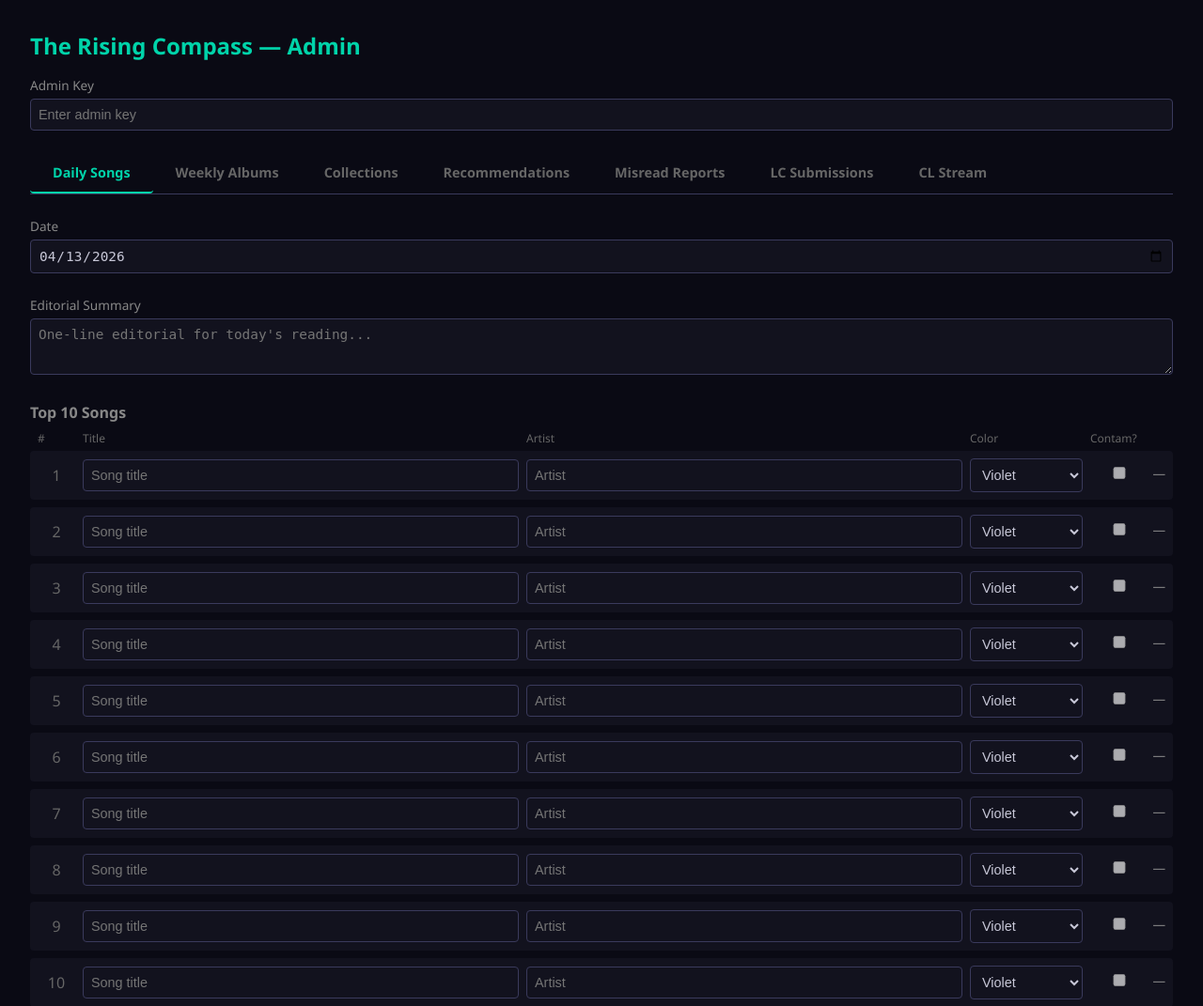
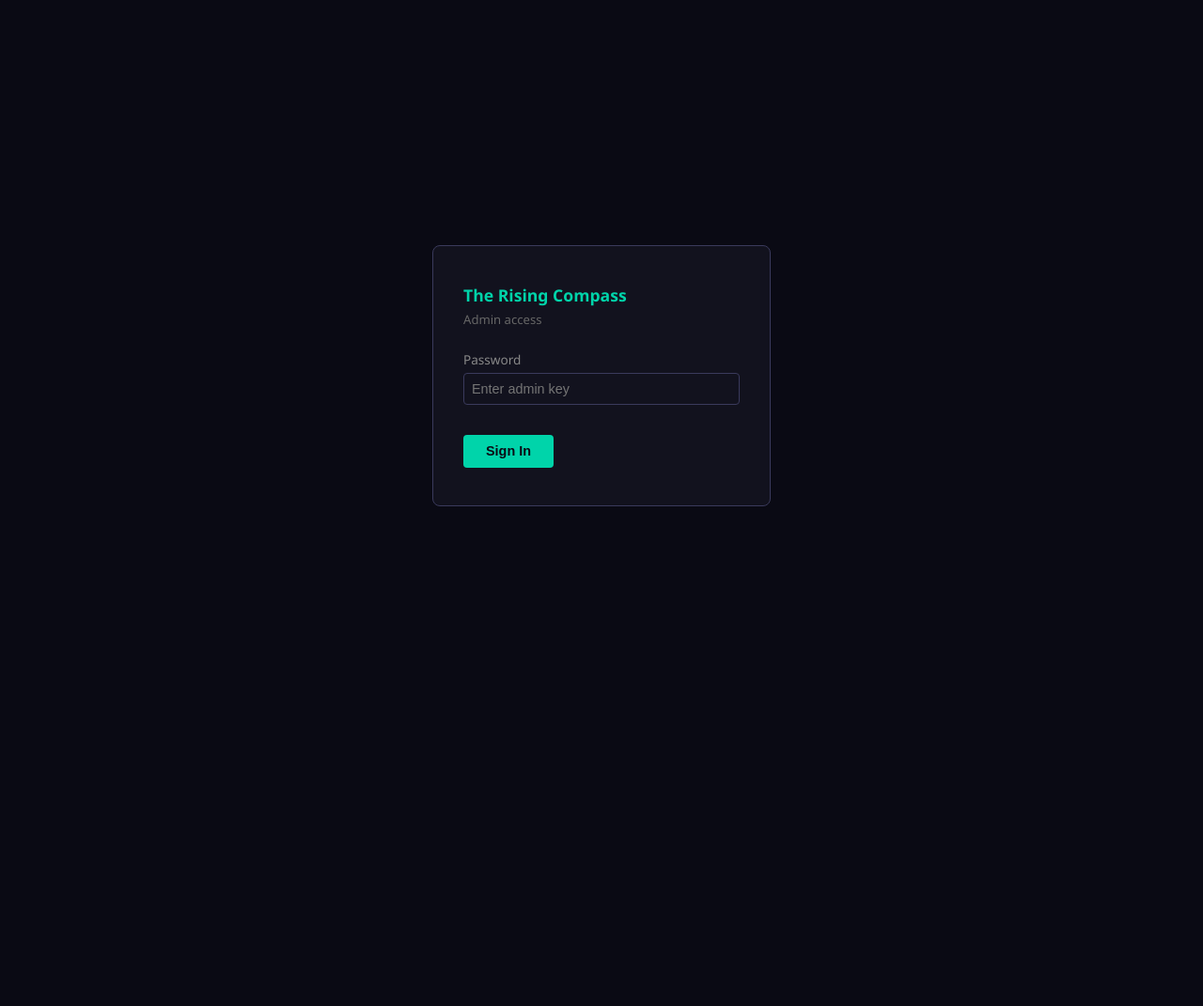
Before and after one commit to chadworksweb/risingcompass, a Python web app: template backend/app/templates/admin.html in a window 1280 px wide. Shown: the top 1071 px of the page at 94% size. After the commit the page ends 539 px from the top, so only its background shows below. Run offline with Jinja, Linux system fonts and the light colour scheme; the template is opened without the code that fills it, so the values that code supplies are empty.

Commit message:
Add login screen to admin panel — remove inline key field
Key stored in localStorage after first login. Hidden input keeps
all existing JS working unchanged. Logout clears storage and
returns to login screen.

Co-Authored-By: Claude Opus 4.6 (1M context) <noreply@anthropic.com>

```diff
--- a/backend/app/templates/admin.html
+++ b/backend/app/templates/admin.html
@@ -97,17 +97,44 @@
   .pagination { display: flex; gap: 0.5rem; margin-top: 1rem; align-items: center; }
   .pagination button { padding: 0.3rem 0.8rem; font-size: 0.8rem; }
   .pagination .page-info { font-size: 0.8rem; color: #888; }
+  /* Login overlay */
+  .login-overlay { position: fixed; inset: 0; background: var(--bg); display: flex; align-items: center; justify-content: center; z-index: 1000; }
+  .login-box { background: var(--panel); border: 1px solid var(--border); border-radius: 8px; padding: 2.5rem 2rem; width: 100%; max-width: 360px; }
+  .login-box h2 { color: var(--accent); font-size: 1.1rem; margin-bottom: 0.3rem; }
+  .login-box p { font-size: 0.82rem; color: #666; margin-bottom: 1.5rem; }
+  .login-box input { margin-bottom: 1rem; }
+  .login-error { color: var(--red); font-size: 0.82rem; margin-top: 0.5rem; display: none; }
+  /* Logout button */
+  .logout-btn { position: fixed; top: 1rem; right: 1rem; padding: 0.3rem 0.8rem; font-size: 0.75rem; background: none; border: 1px solid var(--border); color: #666; border-radius: 4px; cursor: pointer; z-index: 100; }
+  .logout-btn:hover { border-color: var(--red); color: var(--red); }
+  /* Admin panel hidden until logged in */
+  .admin-panel { display: none; }
+  .admin-panel.visible { display: block; }
 </style>
 </head>
 <body>
-<h1>The Rising Compass — Admin</h1>
 
-<div class="admin-key-row">
-  <div class="form-group">
-    <label>Admin Key</label>
-    <input type="password" id="adminKey" placeholder="Enter admin key">
+<!-- Login overlay -->
+<div class="login-overlay" id="loginOverlay">
+  <div class="login-box">
+    <h2>The Rising Compass</h2>
+    <p>Admin access</p>
+    <div class="form-group">
+      <label>Password</label>
+      <input type="password" id="loginKey" placeholder="Enter admin key" onkeydown="if(event.key==='Enter')doLogin()">
+    </div>
+    <button onclick="doLogin()">Sign In</button>
+    <div class="login-error" id="loginError">Incorrect key.</div>
   </div>
 </div>
+
+<!-- Hidden key input — populated from localStorage, used by all existing JS -->
+<input type="hidden" id="adminKey">
+
+<button class="logout-btn" onclick="doLogout()">Sign out</button>
+
+<div class="admin-panel" id="adminPanel">
+<h1>The Rising Compass — Admin</h1>
 
 <div class="tab-bar">
   <button class="tab-btn active" onclick="switchTab('songs')">Daily Songs</button>
@@ -347,8 +374,54 @@
   </div>
   <div id="streamFeed"></div>
 </div>
+</div><!-- /.admin-panel -->
 
 <script>
+// --- Auth ---
+const STORAGE_KEY = 'rc_admin_key';
+
+function doLogin() {
+  const key = document.getElementById('loginKey').value.trim();
+  if (!key) return;
+  // Verify against a lightweight admin endpoint
+  fetch('/api/admin/misread?limit=1', { headers: { 'X-Admin-Key': key } }).then(r => {
+    if (r.ok || r.status === 404) {
+      localStorage.setItem(STORAGE_KEY, key);
+      document.getElementById('adminKey').value = key;
+      showAdminPanel();
+    } else {
+      const errEl = document.getElementById('loginError');
+      errEl.style.display = 'block';
+      errEl.textContent = r.status === 403 ? 'Incorrect key.' : `Error ${r.status}`;
+    }
+  }).catch(() => {
+    document.getElementById('loginError').style.display = 'block';
+  });
+}
+
+function doLogout() {
+  localStorage.removeItem(STORAGE_KEY);
+  document.getElementById('adminKey').value = '';
+  document.getElementById('adminPanel').classList.remove('visible');
+  document.getElementById('loginOverlay').style.display = 'flex';
+  document.getElementById('loginKey').value = '';
+  document.getElementById('loginError').style.display = 'none';
+}
+
+function showAdminPanel() {
+  document.getElementById('loginOverlay').style.display = 'none';
+  document.getElementById('adminPanel').classList.add('visible');
+}
+
+// On load: restore session if key exists
+(function initAuth() {
+  const saved = localStorage.getItem(STORAGE_KEY);
+  if (saved) {
+    document.getElementById('adminKey').value = saved;
+    showAdminPanel();
+  }
+})();
+
 const colors = ['violet','blue','green','orange','red'];
 const colorLabels = {'violet':'Violet','blue':'Blue','green':'Green','orange':'Orange','red':'Red'};
 
```
